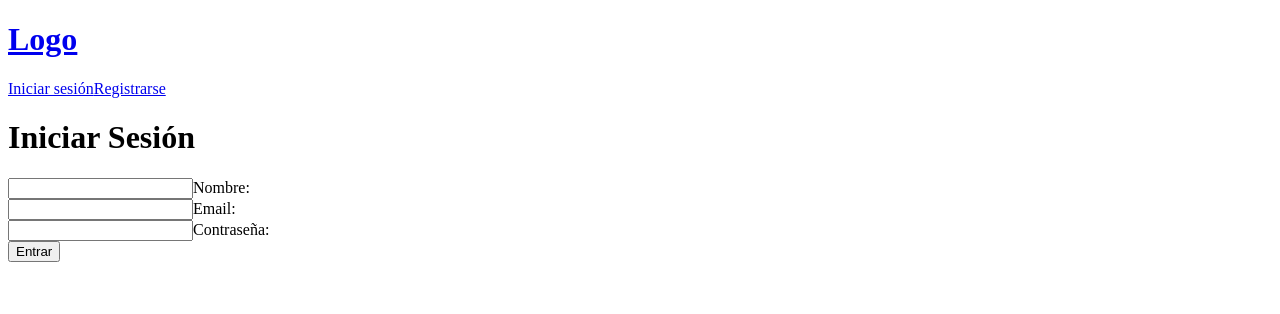
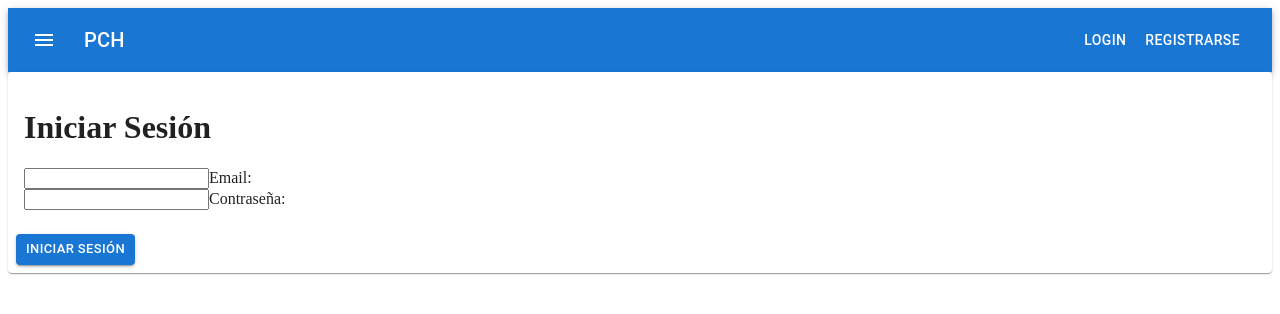
Before and after one commit to isabela0841/ProyectoDOO, a React app: page /login in a window 1280 px wide. Shown: the top 314 px of the page. Built offline with nearby package versions, Linux system fonts and the light colour scheme; the HTML template or start-up script is replaced by a standard one.

Commit message:
se actualiza el navbar

```diff
--- a/src/components/Navbar.jsx
+++ b/src/components/Navbar.jsx
@@ -5,12 +5,17 @@ import {
 	useLocation,
 	useNavigate,
 } from 'react-router-dom';
+import AppBar from '@mui/material/AppBar';
+import Box from '@mui/material/Box';
+import Toolbar from '@mui/material/Toolbar';
+import Typography from '@mui/material/Typography';
+import Button from '@mui/material/Button';
+import IconButton from '@mui/material/IconButton';
+import MenuIcon from '@mui/icons-material/Menu';
 
 export const Navbar = () => {
 	const { state } = useLocation();
 	const navigate = useNavigate();
-
-	console.log(state);
 
 	const onLogout = () => {
 		navigate('/login', {
@@ -19,28 +24,30 @@ export const Navbar = () => {
 	};
 
 	return (
-		<>
-			<header>
-				<h1>
-					<Link to='/'>Logo</Link>
-				</h1>
-
-				{state?.logged ? (
-					<div className='user'>
-						<span className='username'>{state?.name}</span>
-						<button className='btn-logout' onClick={onLogout}>
-							Cerrar sesión
-						</button>
-					</div>
-				) : (
-					<nav>
-						<Link to='/login'>Iniciar sesión</Link>
-						<Link to='/register'>Registrarse</Link>
-					</nav>
-				)}
-			</header>
-
+		<Box sx={{ flexGrow: 1 }}>
+			<AppBar position="static">
+				<Toolbar>
+					<IconButton
+						size="large"
+						edge="start"
+						color="inherit"
+						aria-label="menu"
+						sx={{ mr: 2 }}
+					>
+						<MenuIcon />
+					</IconButton>
+					<Typography variant="h6" component="div" sx={{ flexGrow: 1 }}>
+						PCH
+					</Typography>
+					{state?.logged ? (
+						<><span className='username'>{state?.name}</span><Button color="inherit">
+							<Link to='/login'>cerrar sesion</Link></Button></>
+					) : (
+						<><Button component={Link} to='/login' color="inherit">Login</Button><Button component={Link} to='/register' color="inherit">Registrarse</Button></>
+					)}
+				</Toolbar>
+			</AppBar >
 			<Outlet />
-		</>
+		</Box >
 	);
-};
+}
--- a/src/pages/LoginPage.jsx
+++ b/src/pages/LoginPage.jsx
@@ -1,48 +1,54 @@
-import React from 'react';
+import React, { useEffect, useState } from 'react';
 import { useNavigate } from 'react-router-dom';
+import Card from '@mui/material/Card';
+import CardActions from '@mui/material/CardActions';
+import CardContent from '@mui/material/CardContent';
+import Button from '@mui/material/Button';
 import { useForm } from '../hook/userForm';
+import { findAll } from '../services/UserService';
+import { useAlert } from '../components/alert/AlertContext';
 
 export const LoginPage = () => {
 	const navigate = useNavigate();
 
-	const { name, email, password, onInputChange, onResetForm } =
+	const { addAlert } = useAlert();
+
+	const { email, password, onInputChange, onResetForm } =
 		useForm({
-			name: '',
 			email: '',
 			password: '',
 		});
 
-	const onLogin = e => {
+	const onLogin = async e => {
 		e.preventDefault();
 
+		const response = await findAll();
+
+		response.data._embedded.users.map(user => {
+			console.log(user);
+			if (user.email == email && user.password == password) {
+				addAlert('success', 'Se ha logueado con exito, bienvenido ' + user.username);
 				navigate('/dashboard', {
 					replace: true,
 					state: {
 						logged: true,
-				name,
+						email,
 					},
 				});
 
+			} else {
+				addAlert('error', 'Usuario y/o contraseña incorrectos!');
+			}
 			onResetForm();
+		})
 	};
 
 	return (
-		<div className='wrapper'>
+		<Card sx={{ minWidth: 275 }}>
 			<form onSubmit={onLogin}>
+				<CardContent>
+
 					<h1>Iniciar Sesión</h1>
-
-				<div className='input-group'>
-					<input
-						type='text'
-						name='name'
-						id='name'
-						value={name}
-						onChange={onInputChange}
-						required
-						autoComplete='off'
-					/>
-					<label htmlFor='name'>Nombre:</label>
-				</div>
 
 					<div className='input-group'>
 						<input
@@ -52,8 +58,7 @@ export const LoginPage = () => {
 							value={email}
 							onChange={onInputChange}
 							required
-						autoComplete='off'
-					/>
+							autoComplete='off' />
 						<label htmlFor='email'>Email:</label>
 					</div>
 					<div className='input-group'>
@@ -64,13 +69,15 @@ export const LoginPage = () => {
 							value={password}
 							onChange={onInputChange}
 							required
-						autoComplete='off'
-					/>
+							autoComplete='off' />
 						<label htmlFor='password'>Contraseña:</label>
 					</div>
+				</CardContent>
+				<CardActions>
+					<Button variant="contained" size="small" type='submit'>Iniciar Sesión</Button>
 
-				<button>Entrar</button>
+				</CardActions>
 			</form>
-		</div>
+		</Card>
 	);
 };
--- a/src/components/ProductApp.jsx
+++ b/src/pages/ProductApp.jsx
@@ -1,9 +1,9 @@
 import { useEffect, useState } from "react";
 import { create, findAll, remove, update } from "../services/ProductService";
-import { ProductGrid } from "./ProductGrid";
+import { ProductGrid } from "../components/ProductGrid";
 import { PropTypes } from 'prop-types';
-import { ProductForm } from "./ProductForm";
-import { useAlert } from './alert/AlertContext';
+import { ProductForm } from "../components/ProductForm";
+import { useAlert } from '../components/alert/AlertContext';
 
 export const ProductApp = ({ title }) => {
 
--- a/src/pages/RegisterPage.jsx
+++ b/src/pages/RegisterPage.jsx
@@ -1,27 +1,59 @@
-import React from 'react';
+import React, { useEffect, useState } from 'react';
 import { useNavigate } from 'react-router-dom';
 import { useForm } from '../hook/userForm';
+import { create, findAll, update } from '../services/UserService';
+import { useAlert } from '../components/alert/AlertContext';
+import { bool } from 'prop-types';
 
 export const RegisterPage = () => {
 	const navigate = useNavigate();
 
-	const { name, email, password, onInputChange, onResetForm } =
+	const [users, setUsers] = useState([]);
+
+	const { addAlert } = useAlert();
+
+	const { username, email, password, onInputChange, onResetForm } =
 		useForm({
-			name: '',
+			username: '',
 			email: '',
 			password: '',
 		});
 
-	const onRegister = e => {
+	const getUsers = async () => {
+		const result = await findAll();
+		setUsers(result.data._embedded.users);
+	}
+
+	useEffect(() => {
+        getUsers();
+    }, []);
+
+	const onRegister = async (e) => {
 		e.preventDefault();
 
-		navigate('/dashboard', {
-			replace: true,
-			state: {
-				logged: true,
-				name,
-			},
-		});
+		let id = users.length + 1;
+		console.log(id, username, email, password);
+		var isRegister = false;
+		for (const user of users){
+			if (email == user.email){
+				addAlert('error', 'El usuario ya existe!');
+				isRegister = false;
+			} else {
+				isRegister = true;
+			}
+		}
+		if (isRegister){
+			const response = await create({id, username, email, password});
+				console.log(response.status);
+				if (response.status === 201) {
+					addAlert('success', 'Registro completado con éxito!');
+					navigate('/login', {
+						replace: true
+					});
+				} else {
+					addAlert('error', 'Error al intentar registrar un usuario');
+				}
+		}
 
 		onResetForm();
 	};
@@ -34,9 +66,9 @@ export const RegisterPage = () => {
 				<div className='input-group'>
 					<input
 						type='text'
-						name='name'
-						id='name'
-						value={name}
+						name='username'
+						id='username'
+						value={username}
 						onChange={onInputChange}
 						required
 						autoComplete='off'
--- /dev/null
+++ b/src/services/UserService.js
@@ -0,0 +1,54 @@
+import axios from "axios";
+
+const baseUrl = 'http://localhost:8080/users';
+
+export const findAll = async () => {
+    try {
+        const response = await axios.get(baseUrl);
+        return response;
+    } catch (error) {
+        console.log(error);
+    }
+    return null;
+
+}
+
+export const create = async ({id, username, email, password}) => {
+    try {
+        console.log(id, username, email, password);
+        const response = await axios.post(baseUrl, {
+            id,
+            username,
+            email,
+            password
+        } );
+        return response;
+    } catch (error) {
+        console.log(error);
+    }
+    return undefined;
+}
+
+export const update = async ({id, username, email, password}) => {
+    try {
+        const response = await axios.put(`${baseUrl}/${id}`, {
+            username,
+            email,
+            password,
+        })
+        return response;
+    } catch (error) {
+        console.log(error);
+    }
+    return undefined;
+}
+
+export const remove = async (id) => {
+    try {
+        const response = await axios.delete(`${baseUrl}/${id}`)
+        return response;
+    } catch (error) {
+        console.log(error);
+    }
+    return undefined;
+}
--- a/src/services/router/AppRouter.jsx
+++ b/src/services/router/AppRouter.jsx
@@ -2,11 +2,11 @@ import { Route, Routes } from 'react-router-dom';
 import { Navbar } from '../../components/Navbar';
 import {
 	HomePage,
-	DashboardPage,
 	LoginPage,
 	RegisterPage,
 } from '../../pages';
 import { PrivateRoute } from './PrivateRoute';
+import { ProductApp } from '../../pages/ProductApp';
 
 export const AppRouter = () => {
 	return (
@@ -20,7 +20,7 @@ export const AppRouter = () => {
 						path='dashboard'
 						element={
 							<PrivateRoute>
-								<DashboardPage />
+								<ProductApp  title='Lista de productos!'/>
 							</PrivateRoute>
 						}
 					/>
```
Also changed, not shown: src/index.css (line endings or trailing spaces). Lines whose indentation alone changed are shown as unchanged.
